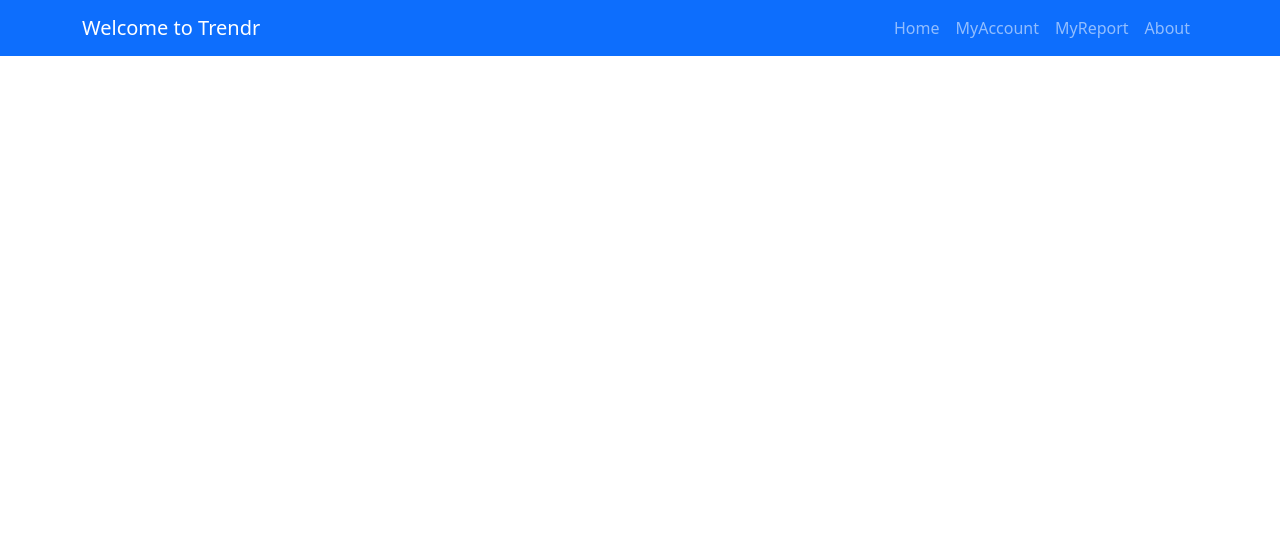
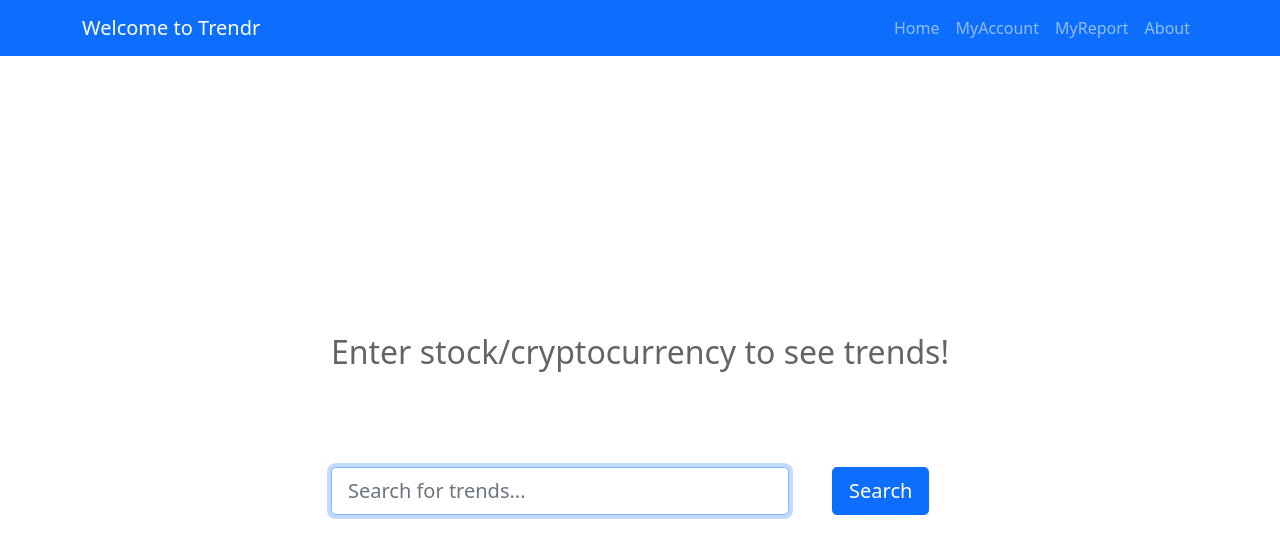
Before and after one commit to ryangamble/trendr, a React (Create React App) app in the folder react-frontend/: page /home in a window 1280 px wide. Shown: the top 558 px of the page. Built offline with nearby package versions, Linux system fonts and the light colour scheme.

Commit message:
story 25 added searchbar in home page

```diff
--- a/react-frontend/src/components/Home/Home.js
+++ b/react-frontend/src/components/Home/Home.js
@@ -1,10 +1,12 @@
 import React from "react";
 import MyNavBar from "../NavBar/MyNavBar";
+import SearchBar from "../SearchBar/SearchBar";
 
 function Home() {
   return (
     <div>
       <MyNavBar />
+      <SearchBar />
     </div>
   );
 }
--- a/react-frontend/src/components/NavBar/MyNavBar.js
+++ b/react-frontend/src/components/NavBar/MyNavBar.js
@@ -9,7 +9,7 @@ function MyNavBar() {
         expand="lg"
         bg="primary"
         variant="dark"
-        sticky="top"
+        fixed="top"
       >
         <Container>
           <Navbar.Brand href="home">Welcome to Trendr</Navbar.Brand>
--- /dev/null
+++ b/react-frontend/src/components/SearchBar/SearchBar.css
@@ -0,0 +1,65 @@
+.searchbar {
+  display: flex;
+  justify-content: center;
+  align-items: center;
+  height: 100vh;
+}
+
+.searchbar__title {
+  opacity: 0.7;
+  margin-bottom: 3em;
+}
+
+.fade-in-text {
+  display: inline-block;
+  animation: fadeIn linear 2s;
+  -webkit-animation: fadeIn linear 2s;
+  -moz-animation: fadeIn linear 2s;
+  -o-animation: fadeIn linear 2s;
+  -ms-animation: fadeIn linear 2s;
+}
+
+@keyframes fadeIn {
+  0% {
+    opacity: 0;
+  }
+  100% {
+    opacity: 0.7;
+  }
+}
+
+@-moz-keyframes fadeIn {
+  0% {
+    opacity: 0;
+  }
+  100% {
+    opacity: 0.7;
+  }
+}
+
+@-webkit-keyframes fadeIn {
+  0% {
+    opacity: 0;
+  }
+  100% {
+    opacity: 0.7;
+  }
+}
+
+@-o-keyframes fadeIn {
+  0% {
+    opacity: 0;
+  }
+  100% {
+    opacity: 0.7;
+  }
+}
+
+@-ms-keyframes fadeIn {
+  0% {
+    opacity: 0;
+  }
+  100% {
+    opacity: 0.7;
+  }
+}
--- /dev/null
+++ b/react-frontend/src/components/SearchBar/SearchBar.js
@@ -0,0 +1,61 @@
+import React, { useState, useEffect } from "react";
+import { Form, Row, Col, Button } from "react-bootstrap";
+import { useHistory } from "react-router-dom";
+
+import "./SearchBar.css";
+
+function SearchBar() {
+  const [keyword, setKeyword] = useState("");
+  const history = useHistory();
+
+  const handleSearch = () => {
+    if (keyword === "") {
+      alert("Search field can not be empty!");
+      return;
+    }
+    console.log("firing search to backend...");
+    history.push(`/result:${keyword}`);
+  };
+
+  useEffect(() => {
+    console.log("search keyword is:" + keyword);
+  }, [keyword]);
+  return (
+    <div className="searchbar">
+      <div className="searchbar__wrapper">
+        <Row>
+          <Col xs="12">
+            <h2 className="searchbar__title fade-in-text">
+              Enter stock/cryptocurrency to see trends!
+            </h2>
+          </Col>
+        </Row>
+        <Row className="justify-content-md-center">
+          <Col xs="9">
+            <Form.Control
+              size="lg"
+              className="searchbar__input"
+              value={keyword}
+              onChange={(e) => setKeyword(e.target.value)}
+              autoFocus
+              placeholder="Search for trends..."
+            />
+          </Col>
+
+          <Col xs="3">
+            <Button
+              size="lg"
+              className="searchbar__submit"
+              variant="primary"
+              onClick={handleSearch}
+            >
+              Search
+            </Button>
+          </Col>
+        </Row>
+      </div>
+    </div>
+  );
+}
+
+export default SearchBar;
```
